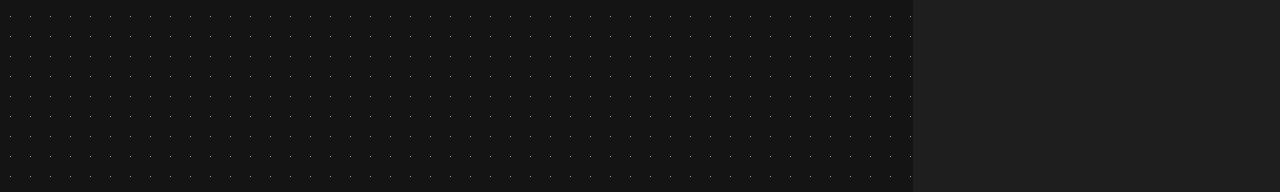
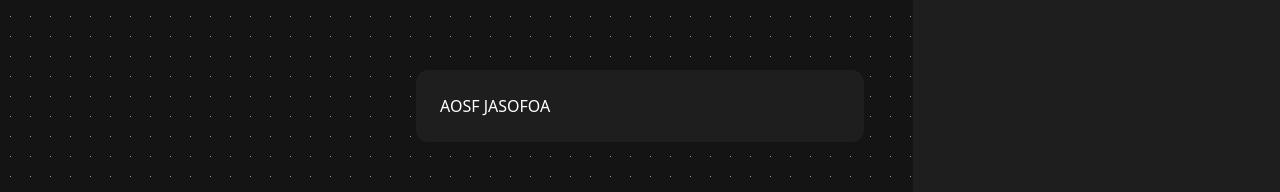
Before and after one commit to IsmaelDamasceno/response-pipeline-flow, a React (Vite) app: page /app in a window 1280 px wide. Shown: the part 294-486 px from the top of the page. Built offline with nearby package versions, Linux system fonts and the light colour scheme.

Commit message:
feat: dialog component

```diff
--- /dev/null
+++ b/src/components/layout/dialog/index.tsx
@@ -0,0 +1,34 @@
+import { DialogPanel, Dialog as HDLDialog } from "@headlessui/react";
+import { ReactNode, useState } from "react";
+
+interface Props {
+  children: ReactNode;
+}
+
+export default function Dialog({ children }: Props) {
+  const [isOpen, setIsOpen] = useState(true);
+
+  function close() {
+    setIsOpen(false);
+  }
+
+  return (
+    <HDLDialog
+      open={isOpen}
+      as="div"
+      className="relative z-10 focus:outline-none"
+      onClose={close}
+    >
+      <div className="fixed inset-0 z-10 w-screen overflow-y-auto">
+        <div className="flex min-h-full items-center justify-center p-4">
+          <DialogPanel
+            className="w-full max-w-md rounded-xl bg-[#1e1e1e] p-6 backdrop-blur-2xl duration-300 ease-out data-closed:transform-[scale(95%)] data-closed:opacity-0"
+            transition
+          >
+            {children}
+          </DialogPanel>
+        </div>
+      </div>
+    </HDLDialog>
+  );
+}
--- a/src/routes/app/App.tsx
+++ b/src/routes/app/App.tsx
@@ -4,10 +4,14 @@ import {
 
 import "@xyflow/react/dist/style.css";
 import { ReactFlowManager } from "../../components/react-flow-manager";
+import Dialog from "../../components/layout/dialog";
 
 function App() {
   return (
     <ReactFlowProvider>
+      <Dialog>
+        <p>AOSF JASOFOA</p>
+      </Dialog>
       <ReactFlowManager />
     </ReactFlowProvider>
   );
```
